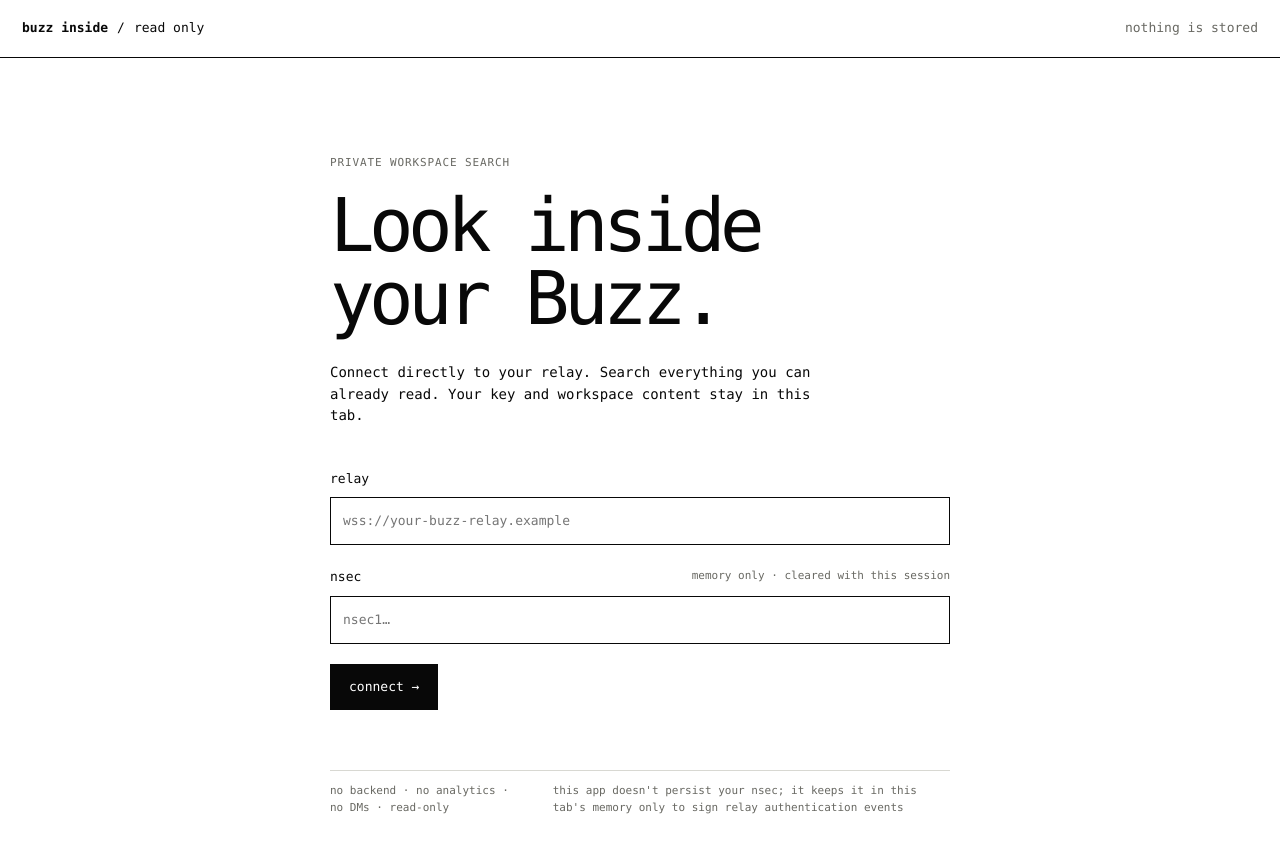
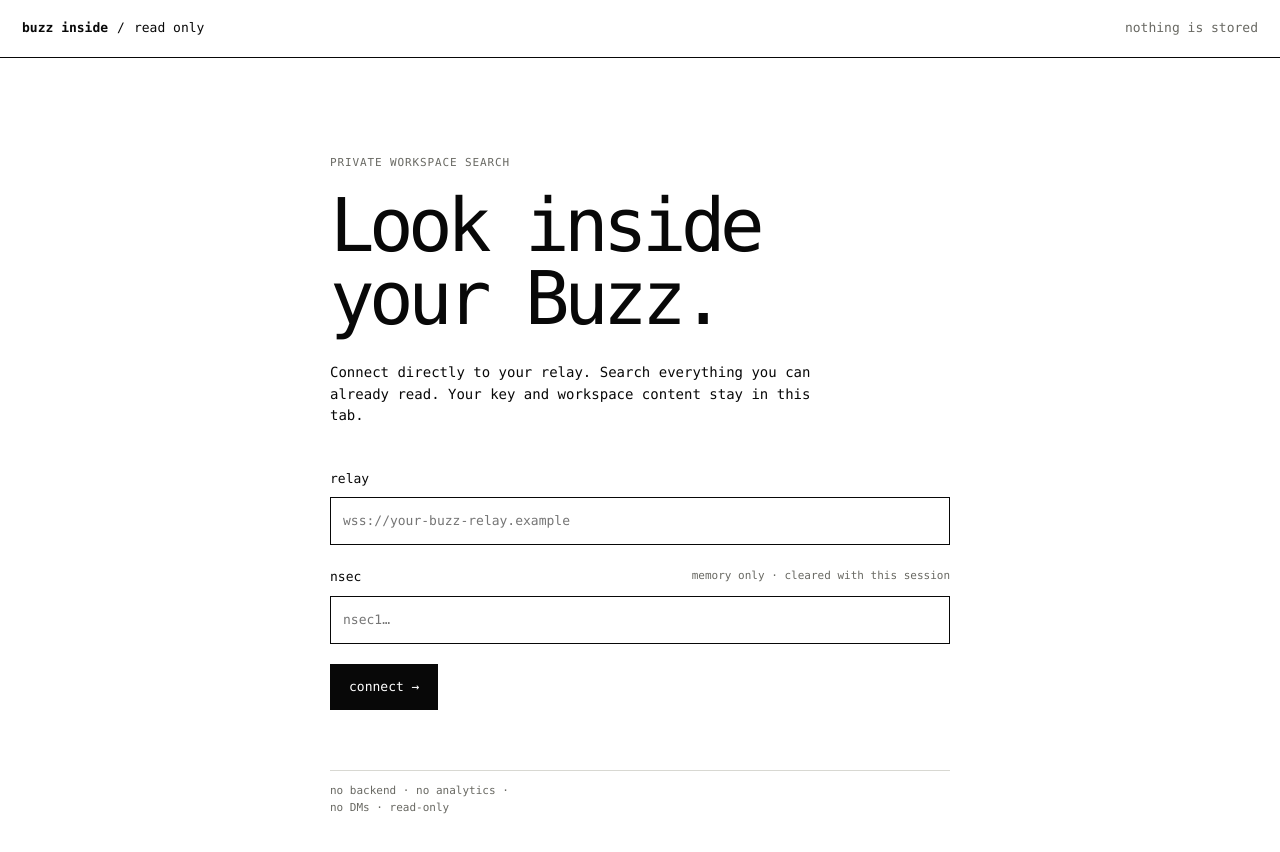
Before and after one commit to matbalez/buzz-inside, a Next.js app: page / in a window 1280 px wide. Shown: the top 852 px of the page. Built offline with nearby package versions, Linux system fonts and the light colour scheme.

Commit message:
Remove redundant privacy note text
Removed unnecessary explanation about app's memory usage.

```diff
--- a/app/page.tsx
+++ b/app/page.tsx
@@ -997,10 +997,6 @@ export default function Home() {
 
           <div className="privacy-note">
             <p>no backend · no analytics · no DMs · read-only</p>
-            <p>
-              this app doesn&apos;t persist your nsec; it keeps it in this tab&apos;s
-              memory only to sign relay authentication events
-            </p>
           </div>
         </section>
       ) : (
```
